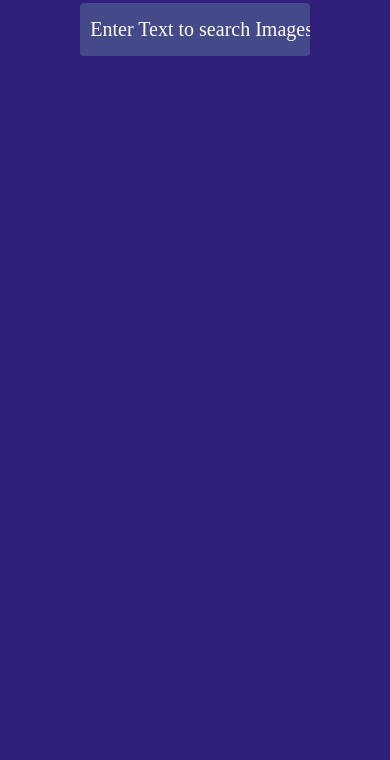
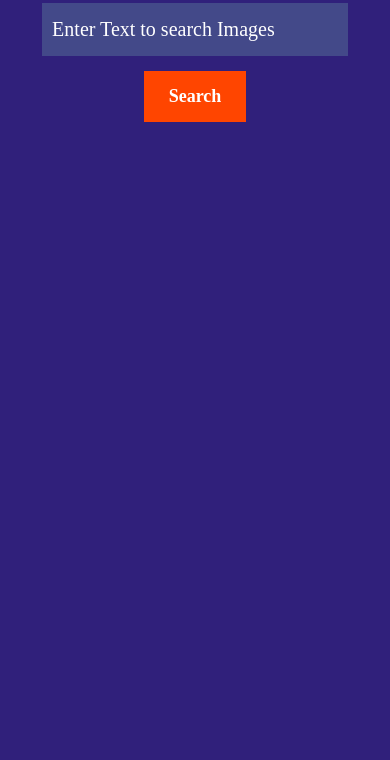
Before and after one commit to amitchahar9837/Image-Search-Engine, a plain HTML site: page index.html in a window 390 px wide. Shown: the part 84-844 px from the top of the page. Drawn offline with Linux system fonts and the light colour scheme.

Commit message:
this is second commit for responsive

```diff
--- a/script.js
+++ b/script.js
@@ -12,6 +12,7 @@ let page=1;
 
 async function searchImages(){
     keyword=searchImgInput.value;
+    if(keyword!=""){
         const url=`https://api.unsplash.com/search/photos?page=${page}&query=${keyword}&client_id=${accessKey}&per_page=12`;
         const response= await fetch(url);
         const data=await response.json();
@@ -27,6 +28,7 @@ async function searchImages(){
             searchResult.appendChild(imageLink);
         })
         showMoreBtn.style.display="block";
+    }
 }
 
 showMoreBtn.addEventListener("click",()=>{
--- a/style.css
+++ b/style.css
@@ -19,12 +19,26 @@ body{
     margin: 10px auto;
 }
 .searchContainer{
-    width: 60%;
+    width: 70%;
     margin: 0px auto;
     display: flex;
     background-color: #434989;
     border-radius: 4px;
     overflow: hidden;
+    flex-wrap: wrap;
+}
+@media (max-width:640px) {
+    .searchContainer{
+        width: 100%;
+        flex-direction: column;
+        align-items: center;
+        gap: 15px;
+        background-color:transparent;
+    }
+    .searchContainer input{
+        background-color: #434989 !important;
+        width: 80%;
+    }
 }
 .searchContainer input{
     padding: 15px 10px;
```
Lines whose indentation alone changed are shown as unchanged.
